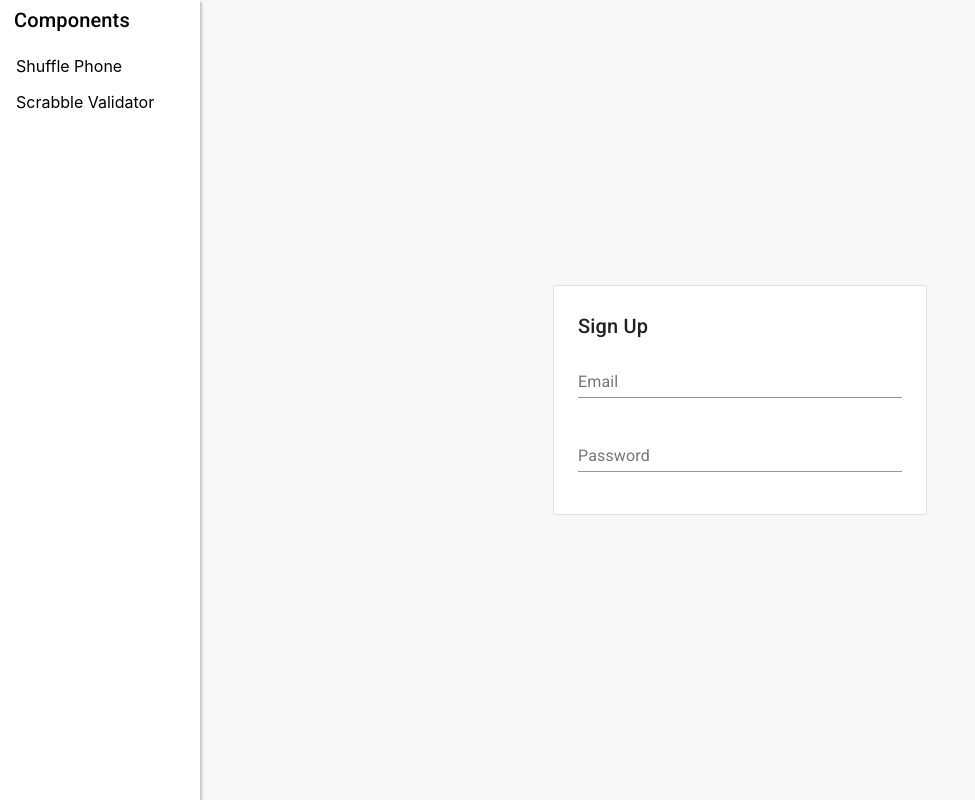
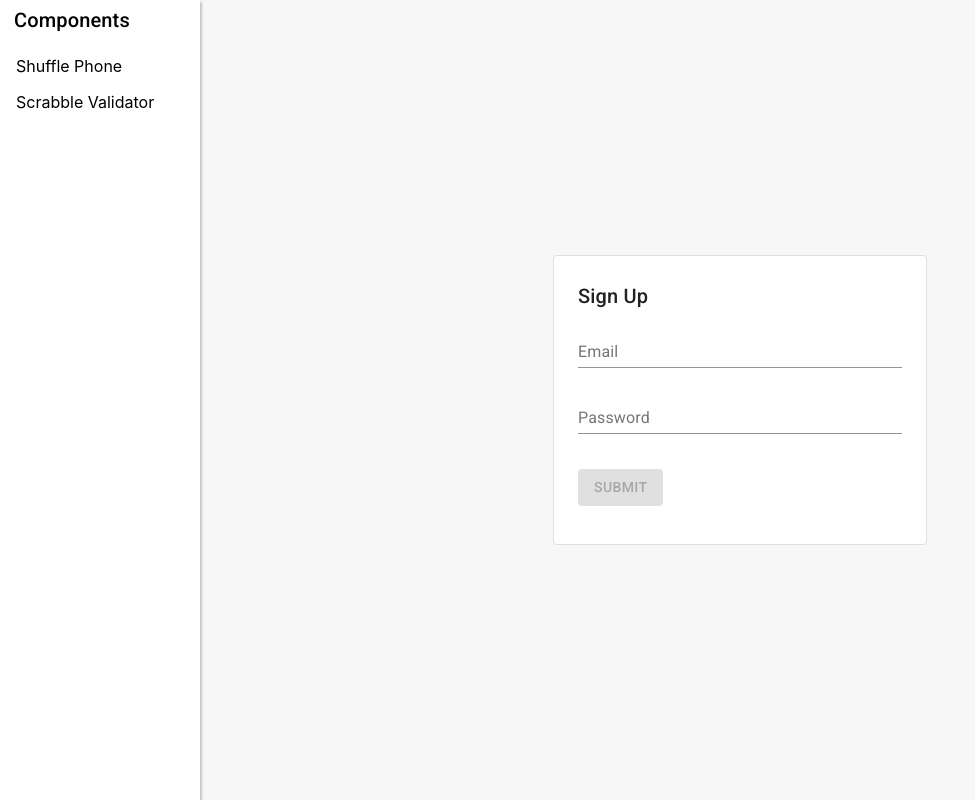
Before and after one commit to hklucher/bad-ui, a React (Create React App) app: page /scrabble_validator in a window 1280 px wide. Shown: the whole page, without its empty margins (0-975 px from the left). Built offline with nearby package versions, Linux system fonts and the light colour scheme.

Commit message:
Handle validation of form

```diff
--- a/package.json
+++ b/package.json
@@ -7,11 +7,13 @@
     "@testing-library/jest-dom": "^4.2.4",
     "@testing-library/react": "^9.3.2",
     "@testing-library/user-event": "^7.1.2",
+    "@types/classnames": "^2.2.9",
     "@types/jest": "^24.0.0",
     "@types/node": "^12.0.0",
     "@types/react": "^16.9.0",
     "@types/react-dom": "^16.9.0",
     "@types/react-router-dom": "^5.1.3",
+    "classnames": "^2.2.6",
     "material-kit-react": "^1.8.0",
     "react": "^16.12.0",
     "react-dom": "^16.12.0",
--- a/src/components/scrabble_validator/ScrabbleValidationForm.tsx
+++ b/src/components/scrabble_validator/ScrabbleValidationForm.tsx
@@ -1,8 +1,12 @@
 import React, { ChangeEvent } from "react";
-import { Card, Typography, TextField } from "@material-ui/core";
+import { Card, Typography, TextField, FormControl, Input, InputLabel, FormHelperText } from "@material-ui/core";
 import { makeStyles } from "@material-ui/core/styles";
 
 import "./ScrabbleValidationForm.css";
+import * as ScrabbleUtils from "../../utils/scrabbleUtils";
+import ScrabbleValidatorSubmit from "./ScrabbleValidatorSubmit";
+
+const MIN_SCRABBLE_SCORE = 24;
 
 const useStyles = makeStyles({
   root: {
@@ -22,6 +26,10 @@ const useStyles = makeStyles({
     marginTop: "8px",
     marginBottom: "18px",
   },
+
+  submitButton: {
+    marginTop: "14px",
+  },
 });
 
 function ScrabbleValidationForm() {
@@ -29,6 +37,27 @@ function ScrabbleValidationForm() {
 
   const [email, setEmail] = React.useState("");
   const [password, setPassword] = React.useState("");
+  const [submitSuccess, setSubmitSuccess] = React.useState(false);
+  const [errors, setErrors] = React.useState<{ [key: string]: string[] }>({
+    password: [],
+  });
+
+  const clearErrors = () => setErrors({ password: [] });
+
+  const validateForm = () => {
+    clearErrors();
+
+    if (ScrabbleUtils.getScrabbleScore(password) < MIN_SCRABBLE_SCORE) {
+      setErrors({
+        ...errors,
+        password: [
+          `Your password must be at least ${MIN_SCRABBLE_SCORE} points or higher according to the rules of Scrabble.`,
+        ],
+      });
+    } else {
+      setSubmitSuccess(true);
+    }
+  };
 
   return (
     <div className="container">
@@ -44,14 +73,27 @@ function ScrabbleValidationForm() {
             value={email}
             onChange={(event: ChangeEvent<HTMLInputElement>) => setEmail(event.target.value)} />
 
-          <TextField
-            className={classes.input}
-            label="Password"
-            value={password}
-            onChange={(event: ChangeEvent<HTMLInputElement>) => setPassword(event.target.value)}
-            type="password"
-          />
+          <FormControl error={errors.password.length > 0}>
+            <InputLabel htmlFor="component-error">Password</InputLabel>
+
+            <Input
+              className={classes.input}
+              value={password}
+              onChange={(event: ChangeEvent<HTMLInputElement>) => setPassword(event.target.value)}
+              type="password"
+            />
+
+            <FormHelperText id="component-error-text">
+              {errors.password.join(", ")}
+            </FormHelperText>
+          </FormControl>
         </form>
+
+        <ScrabbleValidatorSubmit
+          disabled={email.length === 0 || password.length === 0}
+          onSubmit={validateForm}
+          succeeded={submitSuccess}
+        />
       </Card>
     </div>
   );
--- /dev/null
+++ b/src/components/scrabble_validator/ScrabbleValidatorSubmit.css
@@ -0,0 +1,3 @@
+.submit-container {
+  padding: 14px 0;
+}
--- /dev/null
+++ b/src/components/scrabble_validator/ScrabbleValidatorSubmit.tsx
@@ -0,0 +1,41 @@
+import React from "react";
+import { Button } from "@material-ui/core";
+
+import "./ScrabbleValidatorSubmit.css";
+
+interface Props {
+  onSubmit: () => void;
+  disabled?: boolean
+  succeeded?: boolean
+}
+
+function ScrabbleValidatorSubmit({
+  onSubmit,
+  disabled = false,
+  succeeded = false
+}: Props) {
+
+  const renderContent = () => {
+    if (succeeded) {
+      return <p>Thanks for signing up!</p>
+    }
+
+    return (
+      <Button
+        disabled={disabled}
+        onClick={onSubmit}
+        variant="contained"
+      >
+        Submit
+      </Button>
+    )
+  }
+
+  return (
+    <div className="submit-container">
+      {renderContent()}
+    </div>
+  );
+}
+
+export default ScrabbleValidatorSubmit;
```
Also changed, not shown: src/components/scrabble_validator/ScrabbleValidationForm.css (line endings or trailing spaces), 1 other file (tests, documents, lock files or other folders).
